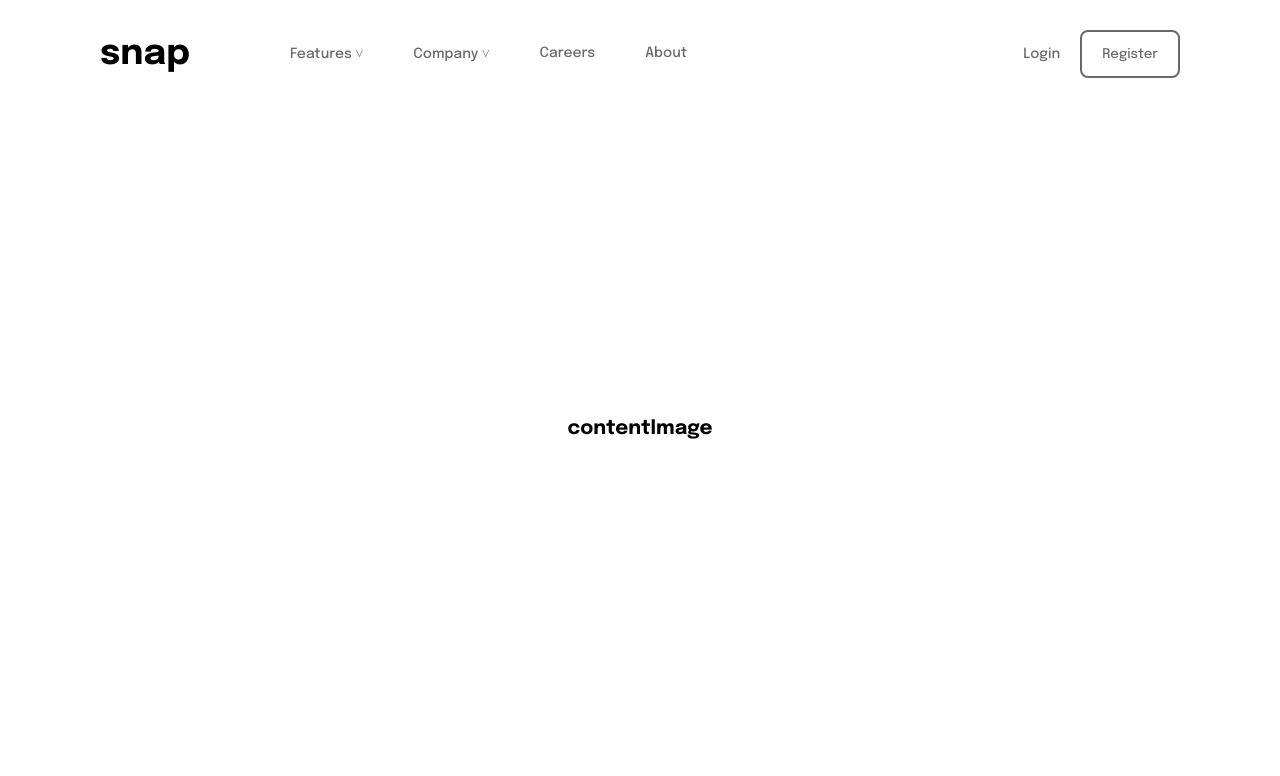
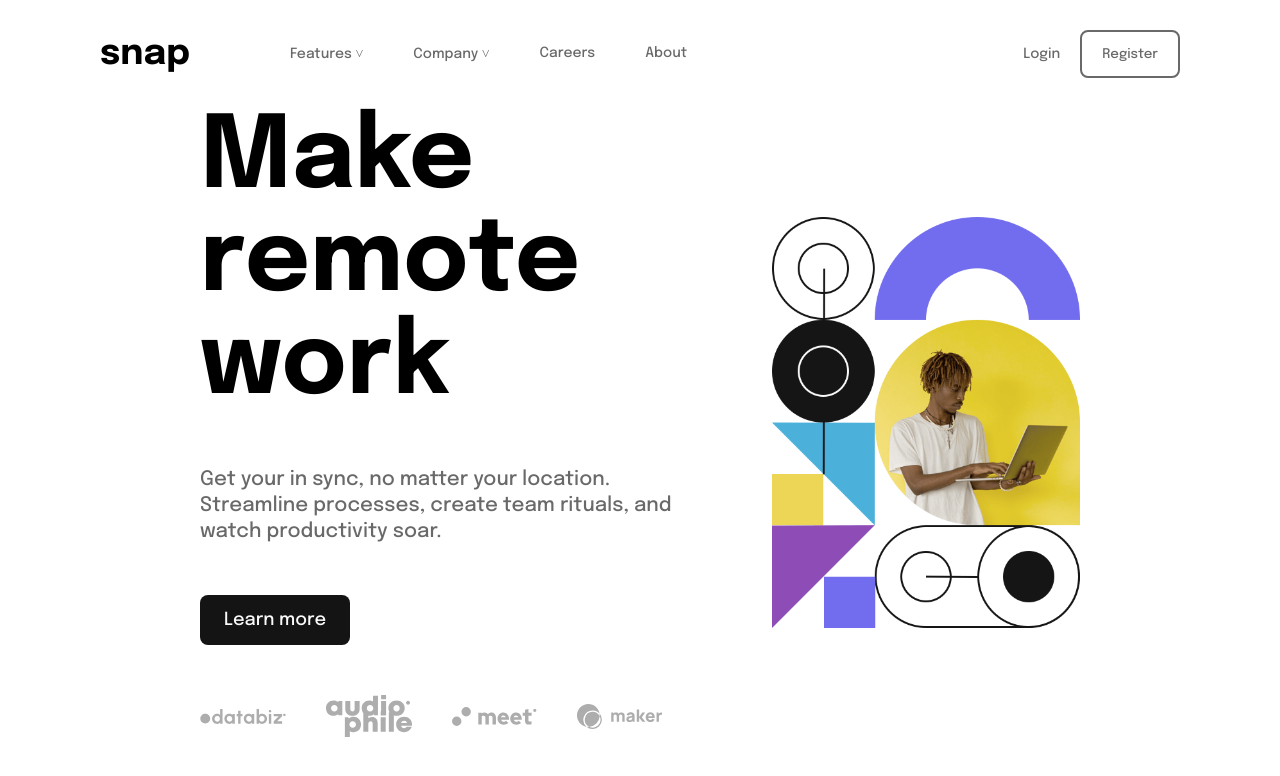
Before and after one commit to oducoelho/landing-page, a React (Vite) app: page / in a window 1280 px wide. Shown: the top 776 px of the page. Built offline with nearby package versions, Linux system fonts and the light colour scheme.

Commit message:
finish: finishing visual part

```diff
--- a/src/App.tsx
+++ b/src/App.tsx
@@ -1,4 +1,4 @@
-import { Main } from "./components/main"
+import { Main } from "./components/Main"
 import { Navbar } from "./components/NavBar"
 
 export const App = () => {
--- /dev/null
+++ b/src/components/Main.tsx
@@ -0,0 +1,29 @@
+import { Button, ContentContainer, MainContainer, Options, SubTitle, Title } from "../styles/pages/Main"
+
+import HeroImage from '../assets/image-hero-desktop.png'
+import ClientItem1 from '../assets/client-databiz.svg'
+import ClientItem2 from '../assets/client-audiophile.svg'
+import ClientItem3 from '../assets/client-meet.svg'
+import ClientItem4 from '../assets/client-maker.svg'
+
+export const Main = () => {
+  return (
+    <MainContainer>
+      <ContentContainer>
+        <Title>Make <p>remote work</p></Title>
+        <SubTitle>
+          Get your in sync, no matter your location. <p>Streamline processes, create team rituals, and</p> watch productivity soar.
+        </SubTitle>
+        <Button>Learn more</Button>
+        <Options>
+          <img src={ClientItem1} alt="" />
+          <img src={ClientItem2} alt="" />
+          <img src={ClientItem3} alt="" />
+          <img src={ClientItem4} alt="" />
+        </Options>
+      </ContentContainer>
+
+      <img src={HeroImage} alt="" />
+    </MainContainer>
+  )
+}
--- a/src/components/main/components/content.tsx
+++ /dev/null
@@ -1,5 +0,0 @@
-export const Content = () => {
-  return (
-    <h1>content</h1>
-  )
-}
--- a/src/components/main/components/image.tsx
+++ /dev/null
@@ -1,5 +0,0 @@
-export const Image = () => {
-  return (
-    <h1>Image</h1>
-  )
-}
--- a/src/components/main/index.tsx
+++ /dev/null
@@ -1,12 +0,0 @@
-import { MainContainer } from "../../styles/pages/Main"
-import { Content } from "./components/content"
-import { Image } from "./components/image"
-
-export const Main = () => {
-  return (
-    <MainContainer>
-      <Content />
-      <Image />
-    </MainContainer>
-  )
-}
--- a/src/styles/index.ts
+++ b/src/styles/index.ts
@@ -25,6 +25,7 @@ export const {
       xl: '2.4rem',
       '2xl': '3.2rem',
       '3xl': '3.6rem',
+      '5xl': '10rem',
     }
   }
 })
--- a/src/styles/pages/Main.ts
+++ b/src/styles/pages/Main.ts
@@ -1,9 +1,50 @@
 import { styled } from "..";
 
 export const MainContainer = styled('div', {
-  height: '80vh',
+  display: 'flex',
+  alignItems: 'center',
+  justifyContent: 'space-around',
+
+  margin: '0px 200px',
+
+  img: {
+    width: '35%',
+  }
+})
+
+export const ContentContainer = styled('div', {
+
+})
+export const Title = styled('div', {
+  fontSize: '$5xl',
+  fontWeight: '700',
+})
+export const SubTitle = styled('div', {
+  fontSize: '$lg',
+  lineHeight: 1.3,
+  color: '$gray500',
+  margin: '50px 0px',
+})
+export const Button = styled('div', {
+  width: '150px',
+  height: '50px',
+  background: '$black100',
+  color: '$white100',
+  borderRadius: 8,
+  fontSize: '$md',
 
   display: 'flex',
   alignItems: 'center',
   justifyContent: 'center',
 })
+export const  Options = styled('div', {
+  marginTop: '50px',
+
+  display: 'flex',
+  alignItems: 'center',
+  justifyContent: 'flex-start',
+  gap: '40px',
+  img: {
+    width: '15%',
+  }
+})
```
Also changed, not shown: src/styles/pages/content.ts (added, +18 -0 lines), src/styles/pages/image.ts (added, +9 -0 lines).
